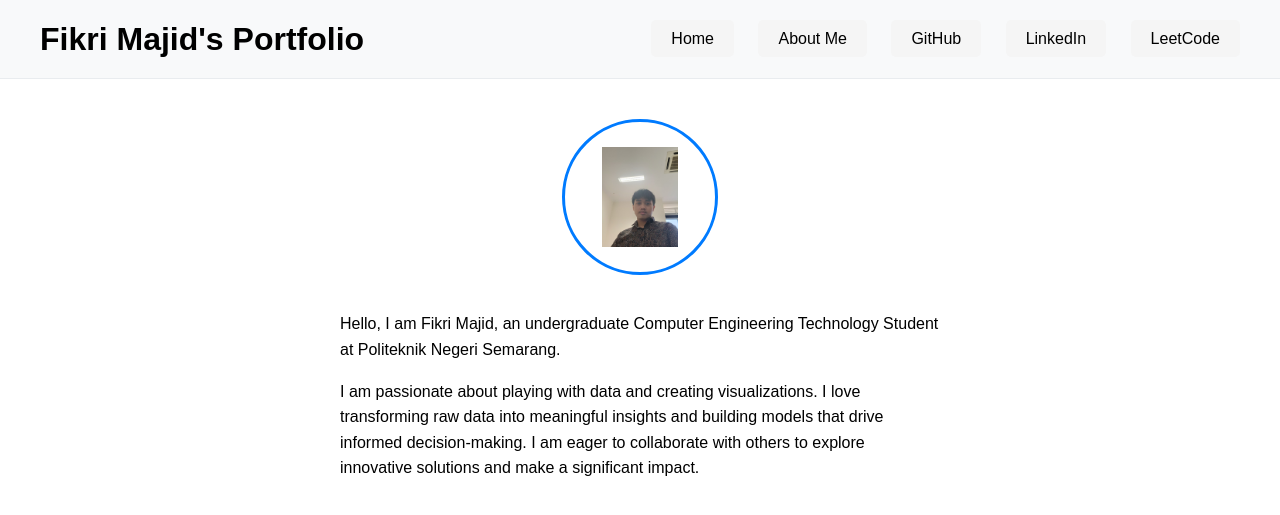
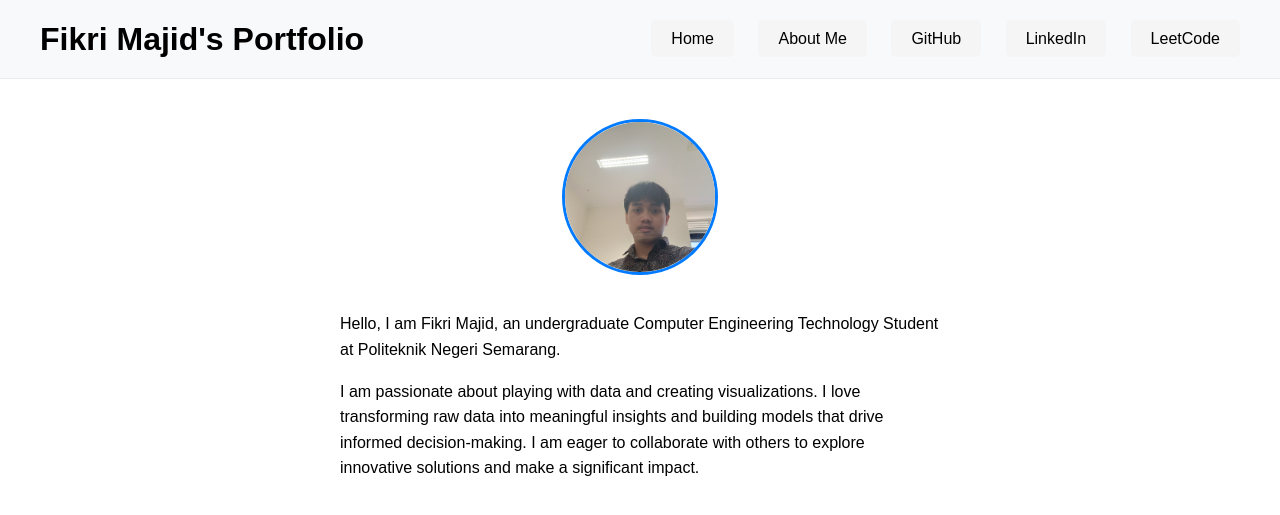
Before and after one commit to WahyuTomo14/portfolio_wahyu, a Jekyll site: the page built from about.md, in a window 1280 px wide. Shown: the top 515 px of the page. Built offline with Jekyll 4.4.1, drawn with Linux system fonts in a browser that asks for light colours; a script that is not in the unit is left out.

Commit message:
about me page fix

```diff
--- a/css/styles.css
+++ b/css/styles.css
@@ -148,9 +148,9 @@ a:hover {
 }
 
 .profile-image img {
-    max-width: 100%;
-    height: auto;
-    max-height: 100px
+    width: 100%;
+    height: 100%;
+    object-fit: cover;
 }
 
 .description {
```
